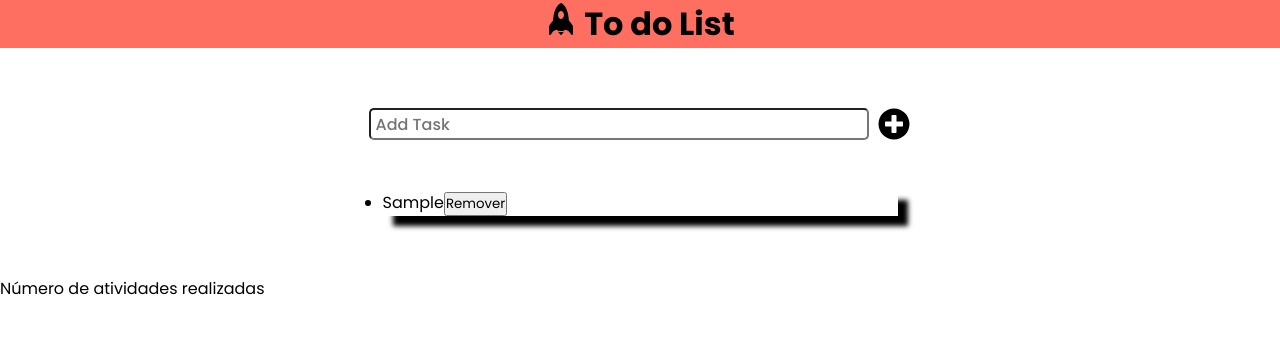
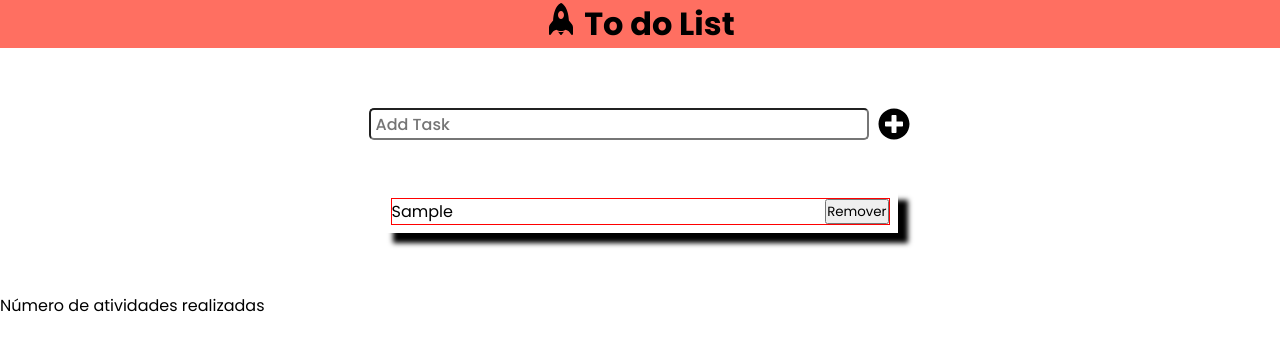
Before and after one commit to jeffmmartins/task-manager, a React (Create React App) app: page / in a window 1280 px wide. Both pictures are taken after typing "Sample" into the empty fields and a click on the button 894 px from the left and 124 px from the top of the page. Shown: the top 350 px of the page. Built offline with nearby package versions, Linux system fonts and the light colour scheme.

Commit message:
feat: styling ItemTask

```diff
--- a/src/components/Form/Form.tsx
+++ b/src/components/Form/Form.tsx
@@ -45,9 +45,9 @@ export const Form: React.FC = () => {
                 <S.ContainerTask>
                     {task.map((tasks, index) =>
                     (<S.ListTasks>
-                        <li key={index}>{tasks}
+                        <S.ItemTask key={index}>{tasks}
                             <button>Remover</button>
-                        </li>
+                        </S.ItemTask>
                     </S.ListTasks>))}
                 </S.ContainerTask>
             </S.TaskSection>
--- a/src/components/Form/style.ts
+++ b/src/components/Form/style.ts
@@ -41,5 +41,11 @@ box-shadow: 10px 10px 5px black;
 `
 
 export const ListTasks = styled.ul`
-
+list-style: none;
+padding: 0.5rem;
 `
+export const ItemTask = styled.li`
+display: flex;
+justify-content: space-between;
+border: 1px solid red;
+`
```
